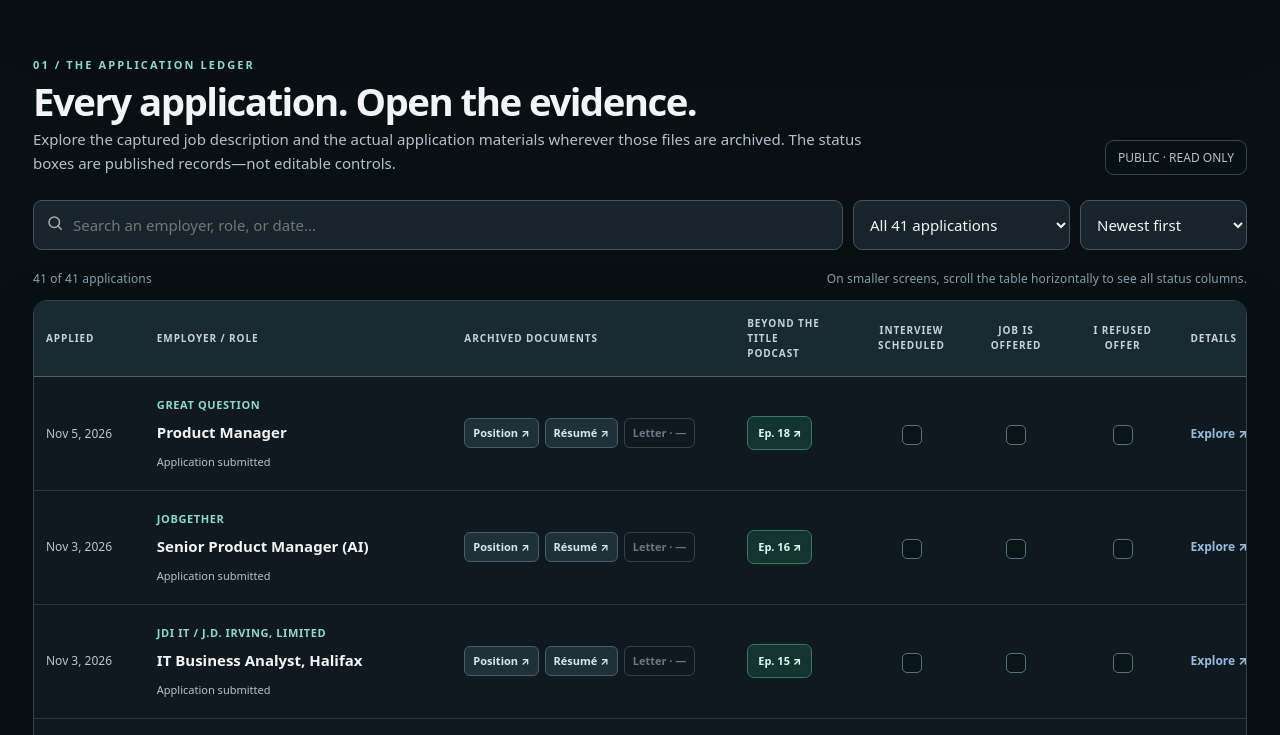
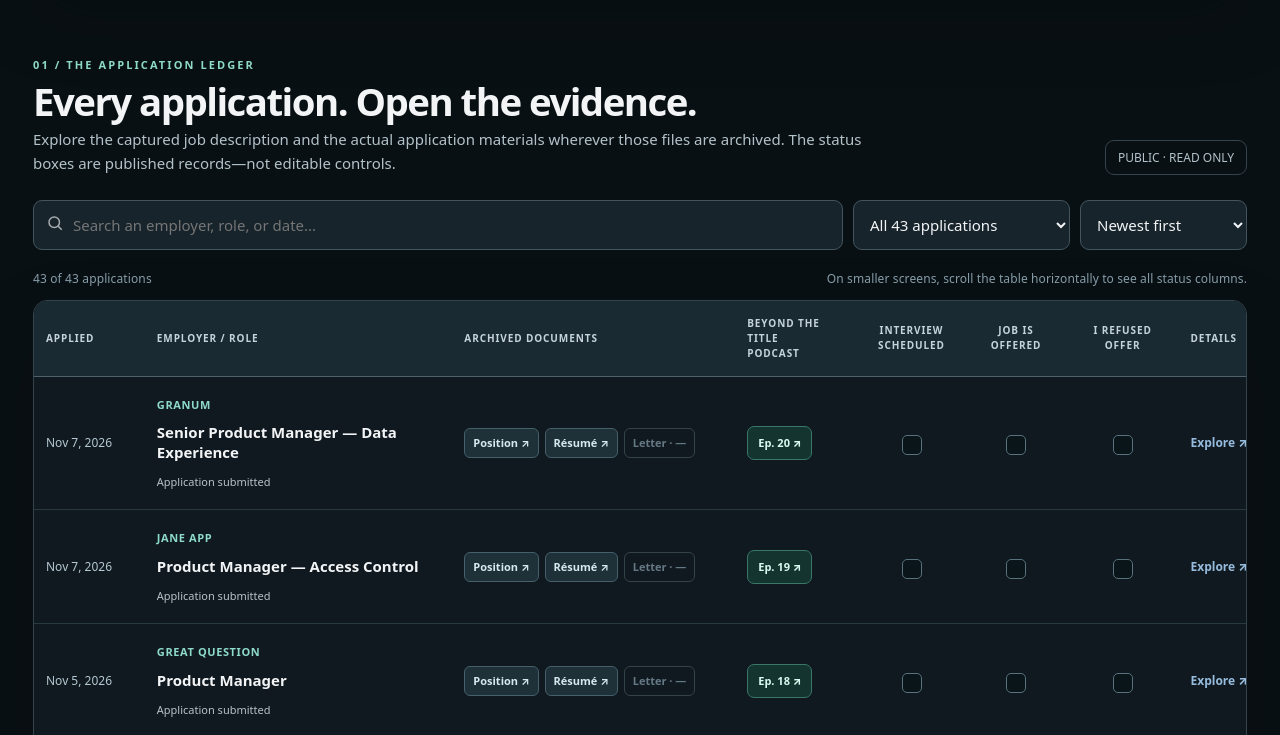
Before and after one commit to tarjin/Red5SorceryDataSculptor, a plain HTML site: page Job_Search_Evidence_Portfolio.html in a window 1280 px wide. Shown: the part 741-1476 px from the top of the page. Drawn offline with Linux system fonts and the light colour scheme.

Commit message:
Add files via upload

```diff
--- a/Job_Search_Evidence_Portfolio.html
+++ b/Job_Search_Evidence_Portfolio.html
@@ -4,7 +4,7 @@
 <meta charset="utf-8">
 <meta name="viewport" content="width=device-width, initial-scale=1">
 <meta name="color-scheme" content="dark">
-<meta name="description" content="Forty-one real applications, with linked job postings, customized résumés, cover letters where available, and Beyond the Title episodes. A transparent job search evidence portfolio by Red5Sorcery.">
+<meta name="description" content="Forty-three real applications, with linked job postings, customized résumés, cover letters where available, and Beyond the Title episodes. A transparent job search evidence portfolio by Red5Sorcery.">
 <title>Job Search Evidence | Red5Sorcery</title>
 <style>
 :root{--bg:#091014;--p:#121d23;--p2:#18262d;--ink:#f2f4f5;--muted:#b3c2c9;--quiet:#869da8;--line:#34444d;--red:#96bbdc;--redlow:#96bbdc17;--teal:#8ddac8;--g:#9ce9b6;--shadow:#02080bb3}
@@ -36,12 +36,12 @@ header{border-bottom:1px solid var(--line);background:#091116ce}header .inner{di
 <section class="hero">
 <a class="portfolio-back" href="https://red5sorcerydatasculptor.com/Tarjin_Rahman_Master_Profile_Prototype.html" aria-label="Back to Tarjin Rahman main portfolio">← Back to my main portfolio</a>
 <div class="eyebrow">A public employment search · documented in evidence</div>
-<h1>41 applications.<br><em>41 stories of effort.</em></h1>
+<h1>43 applications.<br><em>43 stories of effort.</em></h1>
 <p>This isn't a list of job titles. It's an inspectable record of the positions I pursued, the résumés I tailored, and the cover letters I wrote. Each application has its own evidence dossier. The outcome that matters is finding the right full-time role.</p>
-<div class="hero-line"><span class="pill"><span class="pulse"></span> Public application record</span><span class="pill">August 9 – November 5, 2026</span><span class="pill">Applicant-curated · as of November 5</span></div>
+<div class="hero-line"><span class="pill"><span class="pulse"></span> Public application record</span><span class="pill">August 9 – November 7, 2026</span><span class="pill">Applicant-curated · as of November 7</span></div>
 </section>
 <section class="statbar" aria-label="Evidence portfolio statistics">
-<div class="stat"><div class="number" id="countApps">41</div><div class="label">Recorded applications</div></div>
+<div class="stat"><div class="number" id="countApps">43</div><div class="label">Recorded applications</div></div>
 <div class="stat"><div class="number teal" id="countJobs">—</div><div class="label">Job descriptions archived</div></div>
 <div class="stat"><div class="number" id="countResumes">—</div><div class="label">Résumés available</div></div>
 <div class="stat"><div class="number" id="countLetters">—</div><div class="label">Cover letters available</div></div>
@@ -49,8 +49,8 @@ header{border-bottom:1px solid var(--line);background:#091116ce}header .inner{di
 </section>
 <section class="section" id="evidence">
 <div class="sectionHeading"><div><div class="eyebrow2">01 / The application ledger</div><h2>Every application. Open the evidence.</h2><p>Explore the captured job description and the actual application materials wherever those files are archived. The status boxes are published records—not editable controls.</p></div><div class="metaTag">PUBLIC · READ ONLY</div></div>
-<div class="toolbox"><label class="search"><svg width="18" height="18" viewBox="0 0 24 24" fill="none" stroke="currentColor" stroke-width="2"><circle cx="11" cy="11" r="7"/><path d="m16 16 5 5"/></svg><input id="search" type="search" placeholder="Search an employer, role, or date..." aria-label="Search applications"></label><select id="filter" aria-label="Filter applications"><option value="all">All 41 applications</option><option value="complete">Job + résumé + letter</option><option value="letter">With a cover letter</option><option value="notadvanced">Not advanced</option><option value="interview">Interview scheduled</option><option value="offered">Job offered</option><option value="refused">Offer refused</option></select><select id="sort" aria-label="Sort applications"><option value="newest">Newest first</option><option value="oldest">Oldest first</option><option value="employer">Employer A–Z</option></select></div>
-<div class="resultline"><span id="resultCount"><span class="live-line"></span>41 applications</span><span>On smaller screens, scroll the table horizontally to see all status columns.</span></div>
+<div class="toolbox"><label class="search"><svg width="18" height="18" viewBox="0 0 24 24" fill="none" stroke="currentColor" stroke-width="2"><circle cx="11" cy="11" r="7"/><path d="m16 16 5 5"/></svg><input id="search" type="search" placeholder="Search an employer, role, or date..." aria-label="Search applications"></label><select id="filter" aria-label="Filter applications"><option value="all">All 43 applications</option><option value="complete">Job + résumé + letter</option><option value="letter">With a cover letter</option><option value="notadvanced">Not advanced</option><option value="interview">Interview scheduled</option><option value="offered">Job offered</option><option value="refused">Offer refused</option></select><select id="sort" aria-label="Sort applications"><option value="newest">Newest first</option><option value="oldest">Oldest first</option><option value="employer">Employer A–Z</option></select></div>
+<div class="resultline"><span id="resultCount"><span class="live-line"></span>43 applications</span><span>On smaller screens, scroll the table horizontally to see all status columns.</span></div>
 <div class="tableWrap" tabindex="0" role="region" aria-label="Scrollable job application evidence table"><table class="ledger" aria-label="Job applications and current recorded statuses"><colgroup><col style="width:105px"><col style="width:25%"><col style="width:23%"><col style="width:116px"><col style="width:102px"><col style="width:96px"><col style="width:106px"><col style="width:81px"></colgroup><thead><tr><th scope="col">Applied</th><th scope="col">Employer / role</th><th scope="col">Archived documents</th><th scope="col">Beyond the Title<br>Podcast</th><th class="center" scope="col">Interview<br>scheduled</th><th class="center" scope="col">Job is<br>offered</th><th class="center" scope="col">I refused<br>offer</th><th scope="col">Details</th></tr></thead><tbody id="rows"><tr><td colspan="8" class="empty">Loading the evidence ledger…</td></tr></tbody></table></div>
 <p class="helper"><strong>Podcast links:</strong> Published episodes link directly to their matching <em>Beyond the Title</em> videos on YouTube. View the complete <a href="https://www.youtube.com/playlist?list=PLCxguD9JRdqU" target="_blank" rel="noopener noreferrer">Beyond the Title playlist ↗</a>. A dash means no linked episode has been recorded for that application.</p>
 <p class="helper"><strong>How to read the checkboxes:</strong> A checked box requires a recorded event. An unchecked box means that event has not been recorded here; it is not a prediction or a claim that an employer made no decision. “Not advanced” is reported separately from the three requested checkboxes.</p>
@@ -88,6 +88,71 @@ window.RED5_APPLICATIONS.unshift({
   }
 });
 </script>
+<!-- November 7 applications: Jane App episode 19 and Granum episode 20. -->
+<script>
+window.RED5_APPLICATIONS.unshift(
+{
+  "id": "2026-11-07-granum-senior-product-manager-data-experience",
+  "date": "2026-11-07",
+  "company": "Granum",
+  "title": "Senior Product Manager — Data Experience",
+  "description": "Application submitted November 7, 2026. Remote Canada position. Archived Granum job/application PDF and tailored résumé are linked directly as individual Google Drive files. Beyond the Title Episode 20 accompanies the application. Application acknowledgement and correspondence are not published.",
+  "outcome": "Application submitted",
+  "episode": "Published",
+  "episodeNumber": 20,
+  "episodeUrl": "https://youtu.be/6AbXdZeZ_Q4?si=e8HIkA7E3w5mhKmb",
+  "interviewScheduled": false,
+  "jobOffered": false,
+  "offerRefused": false,
+  "docs": {
+    "job": "https://drive.google.com/file/d/1nWKixiziP2uREq4G981w39GmbO70vTXz/view?usp=drive_link",
+    "resume": "https://drive.google.com/file/d/1N77IFlSmOZrJtgutZXyjK1EP4QtJhVGL/view?usp=drive_link"
+  },
+  "docDetails": {
+    "job": {
+      "format": "PDF",
+      "filename": "Job Application for Senior Product Manager at Granum.pdf",
+      "source": "Google Drive file archive"
+    },
+    "resume": {
+      "format": "PDF",
+      "filename": "Tarjin_Rahman_Granum_Senior_Product_Manager_Resume.pdf",
+      "source": "Google Drive file archive"
+    }
+  }
+},
+{
+  "id": "2026-11-07-jane-product-manager-access-control",
+  "date": "2026-11-07",
+  "company": "Jane App",
+  "title": "Product Manager — Access Control",
+  "description": "Application submitted November 7, 2026. Remote Canada position. Archived Jane job description and customized résumé link directly to individual Google Drive PDFs. Beyond the Title Episode 19 accompanies the application. Application acknowledgement and correspondence are not published.",
+  "outcome": "Application submitted",
+  "episode": "Published",
+  "episodeNumber": 19,
+  "episodeUrl": "https://youtu.be/UkYEipSbPDw?si=jDMRm347dbP--Cti",
+  "interviewScheduled": false,
+  "jobOffered": false,
+  "offerRefused": false,
+  "docs": {
+    "job": "https://drive.google.com/file/d/1KQvGgekKlj7J0S_16ccGw3Dg2G9zDLZ3/view?usp=drive_link",
+    "resume": "https://drive.google.com/file/d/10yGEHYnTdNlLu7UZIIK-nCNIVL03v1om/view?usp=drive_link"
+  },
+  "docDetails": {
+    "job": {
+      "format": "PDF",
+      "filename": "Product Manager - Access Control @ Jane.pdf",
+      "source": "Google Drive file archive"
+    },
+    "resume": {
+      "format": "PDF",
+      "filename": "Tarjin_Rahman_Product_Manager_Access_Control_Resume.pdf",
+      "source": "Google Drive file archive"
+    }
+  }
+}
+);
+</script>
 <script>(()=>{
 'use strict';
 const A=Array.isArray(window.RED5_APPLICATIONS)?window.RED5_APPLICATIONS:[];
@@ -120,7 +185,7 @@ function setDoc(k){
  [...$('tabs').querySelectorAll('button')].forEach(b=>{const sel=b.dataset.key===k;b.classList.toggle('active',sel);b.setAttribute('aria-selected',String(sel))});
  const details=active.docDetails?.[k]||{},format=details.format||'Document';
  $('docSource').textContent=`${keyNames[k]} · ${format}${details.pages?' · '+details.pages+' page'+(details.pages===1?'':'s'):''} · ${details.filename||'Archived file'} · ${details.source||'Original archive'}`;
- const drive=link.match(/^https:\/\/drive\.google\.com\/file\/d\/([A-Za-z0-9_-]+)\/view$/);
+ const drive=link.match(/^https:\/\/drive\.google\.com\/file\/d\/([A-Za-z0-9_-]+)\/view(?:\?[^#]*)?$/);
  const folder=link.match(/^https:\/\/drive\.google\.com\/drive\/folders\/([A-Za-z0-9_-]+)$/);
  const embedded=link.startsWith('data:application/pdf;base64,')&&active.id==='2026-10-21-kindsight-senior-product-manager'&&k==='letter';
  if(!drive&&!embedded&&!folder){$('reader').innerHTML='<div class="noDoc">Document link not verified.<\/div>';$('openDoc').hidden=true;return}
```
